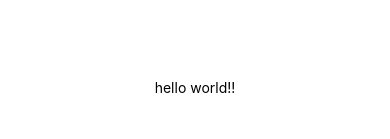
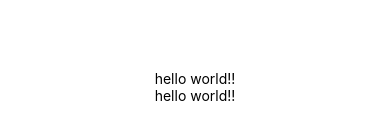
Before and after one commit to yeogigalrae/yeogigalraeRepo, a React Native app in the folder front/: screen / in a window 390 px wide. Shown: the part 335-474 px from the top of the page. Built offline with nearby package versions, Linux system fonts and the light colour scheme.

Commit message:
✨Feat) login

```diff
--- a/front/App.js
+++ b/front/App.js
@@ -4,6 +4,7 @@ import { StyleSheet, Text, View } from 'react-native';
 export default function App() {
   return (
     <View style={styles.container}>
+      <Text>hello world!!</Text>
       <Text>hello world!!</Text>
       <StatusBar style="auto" />
     </View>
```
